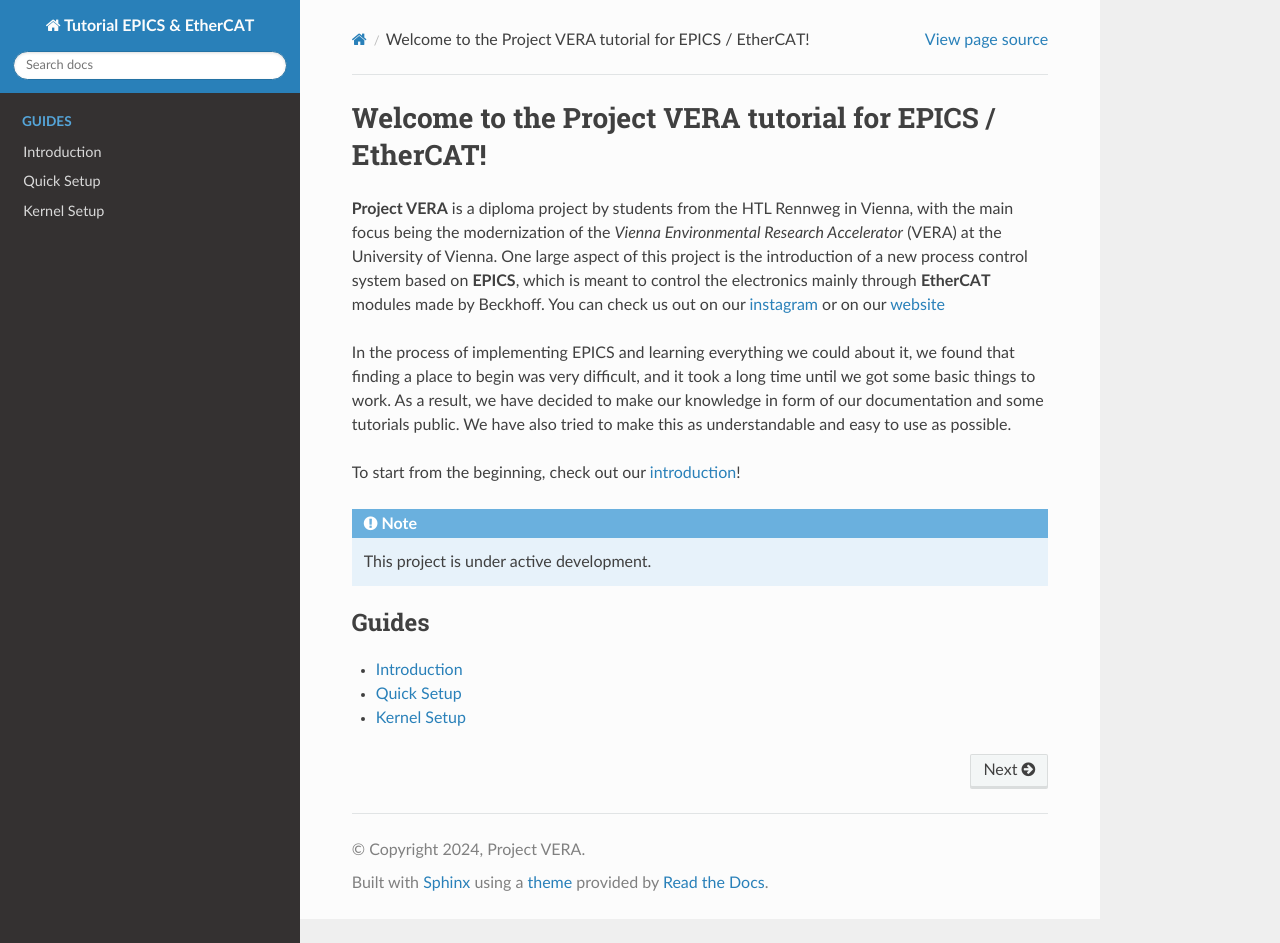
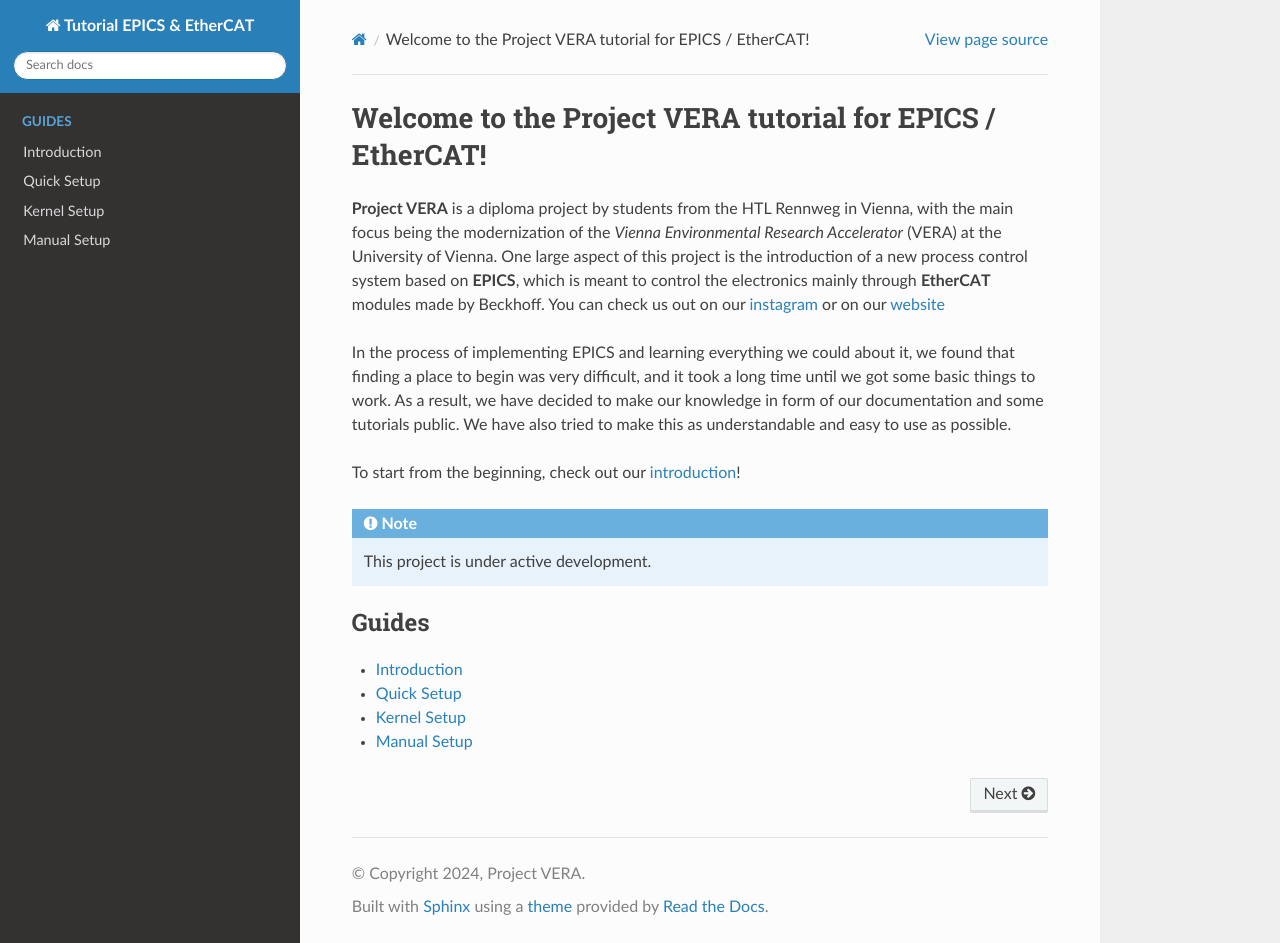
Before and after one commit to vera-univie/Tutorial-EPICS-EtherCAT, a Sphinx documentation site: the page built from docs/source/index.rst, in a window 1280 px wide and 943 px high. Built offline with Sphinx 7.4.7 and the Read the Docs theme 3.1.0, drawn with Linux system fonts in a browser that asks for light colours.

Commit message:
added references to the setup files

```diff
--- a/docs/source/index.rst
+++ b/docs/source/index.rst
@@ -28,3 +28,4 @@
    introduction
    quick_setup
    kernel_setup
+   manual_setup
--- a/docs/source/introduction.rst
+++ b/docs/source/introduction.rst
@@ -21,3 +21,6 @@
     We used **Debian 12** on all of our systems for this project. Some things may be different if you are using other Linux distros. (Ubuntu should also work with most things)
 
     If you want to also use EtherCAT on your machine, you may first need to install a new kernel. See our `guide for installing the new kernel here <kernel_setup.html>`_
+
+
+For a quick setup, you can follow our `quick setup guide <quick_setup.html>`_. If you encounter trouble during your approach, refer to the `manual setup guide <manual_setup.html>`_.
```
